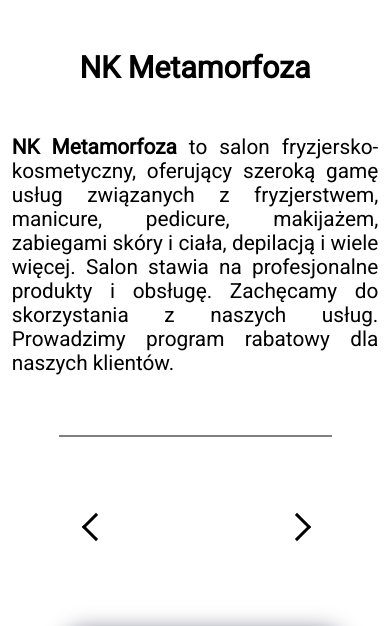
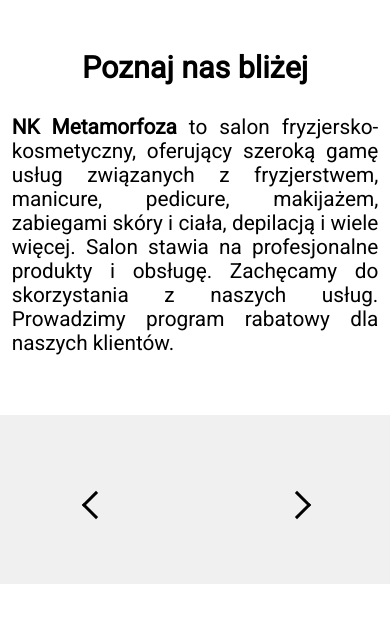
Before and after one commit to ZSET-Leszno/nk-metamorfoza, a PHP site: page / in a window 390 px wide. Shown: the part 844-1470 px from the top of the page. Run offline with PHP 8.4, Linux system fonts and the light colour scheme; data that the repository does not hold is empty.

Commit message:
tlo ocen

```diff
--- a/index.php
+++ b/index.php
@@ -48,10 +48,11 @@
         <span class="anchor">
             <div id="aboutAnchor"></div>
         </span>
-        <h2 id="reviewHeader">NK Metamorfoza</h2>
+        <h2 id="reviewHeader">Poznaj nas bliżej</h2>
         <div class="wrap" id="about">
             <p><b>NK Metamorfoza</b> to salon fryzjersko-kosmetyczny, oferujący szeroką gamę usług związanych z fryzjerstwem, manicure, pedicure, makijażem, zabiegami skóry i ciała, depilacją i wiele więcej. Salon stawia na profesjonalne produkty i obsługę. Zachęcamy do skorzystania z naszych usług. Prowadzimy program rabatowy dla naszych klientów.</p>
         </div>
+        <div id="reviewBackground">
             <div id="reviews">
                 <?php
 
@@ -89,6 +90,7 @@
                 ?>
                 <span onclick="previousSlide()"><div></div></span>
                 <span onclick="nextSlide()"><div></div></span>
+            </div>
         </div>
         <iframe id="map" src="https://www.google.com/maps/embed?pb=!1m18!1m12!1m3!1d5862.763050923558!2d16.561946293618032!3d51.8429109343784!2m3!1f0!2f0!3f0!3m2!1i1024!2i768!4f13.1!3m3!1m2!1s0x47059826f143ec83%3A0xca644d98918d9a99!2sSalon%20fryzjersko-%20kosmetyczny%20NK%20Metamorfoza!5e0!3m2!1spl!2spl!4v1681662211567!5m2!1spl!2spl" width="600" height="550" style="border:0;" allowfullscreen="" loading="lazy" referrerpolicy="no-referrer-when-downgrade"></iframe>
         <span class="anchor">
--- a/style.css
+++ b/style.css
@@ -391,14 +391,18 @@
 #reviewHeader {
     font-size: 1.9rem;
     text-align: center;
-    margin: 50px 10px;
+    margin: 50px 10px 30px 10px;
 }
 
 #reviews {
     position: relative;
     margin: 40px 15%;
     padding-top: 50px;
-    border-top: 2px solid grey;
+    padding-bottom: 50px;
+}
+
+#reviewBackground {
+    background-color: rgb(240, 240, 240);
 }
 
 .review {
@@ -630,6 +634,10 @@
     .wrap {
         padding: 0 3%;
     }
+    #map {
+        margin: 30px 3%;
+        width: 94%;
+    }
 }
 
 @media screen and (max-width: 1370px) {
```
Lines whose indentation alone changed are shown as unchanged.
